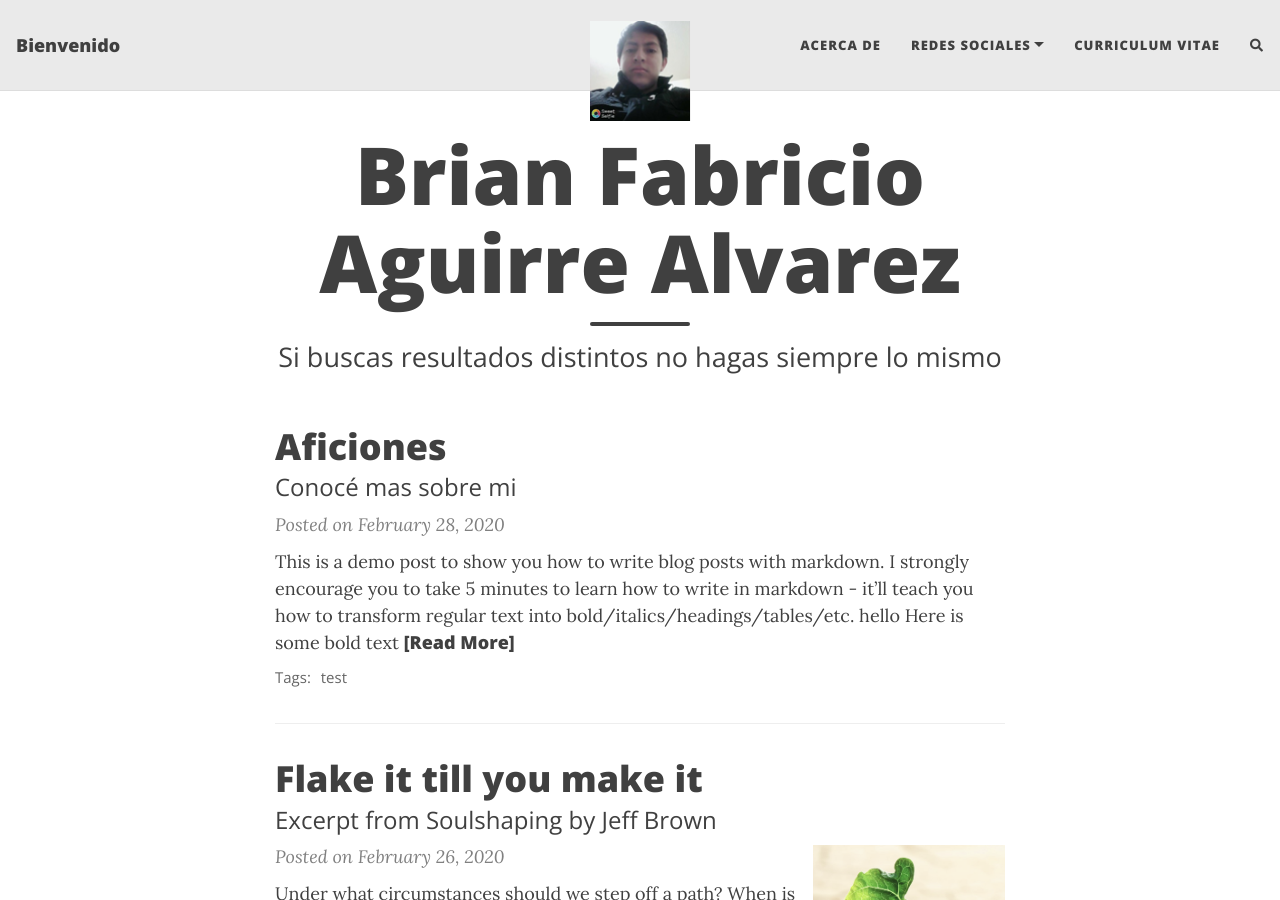
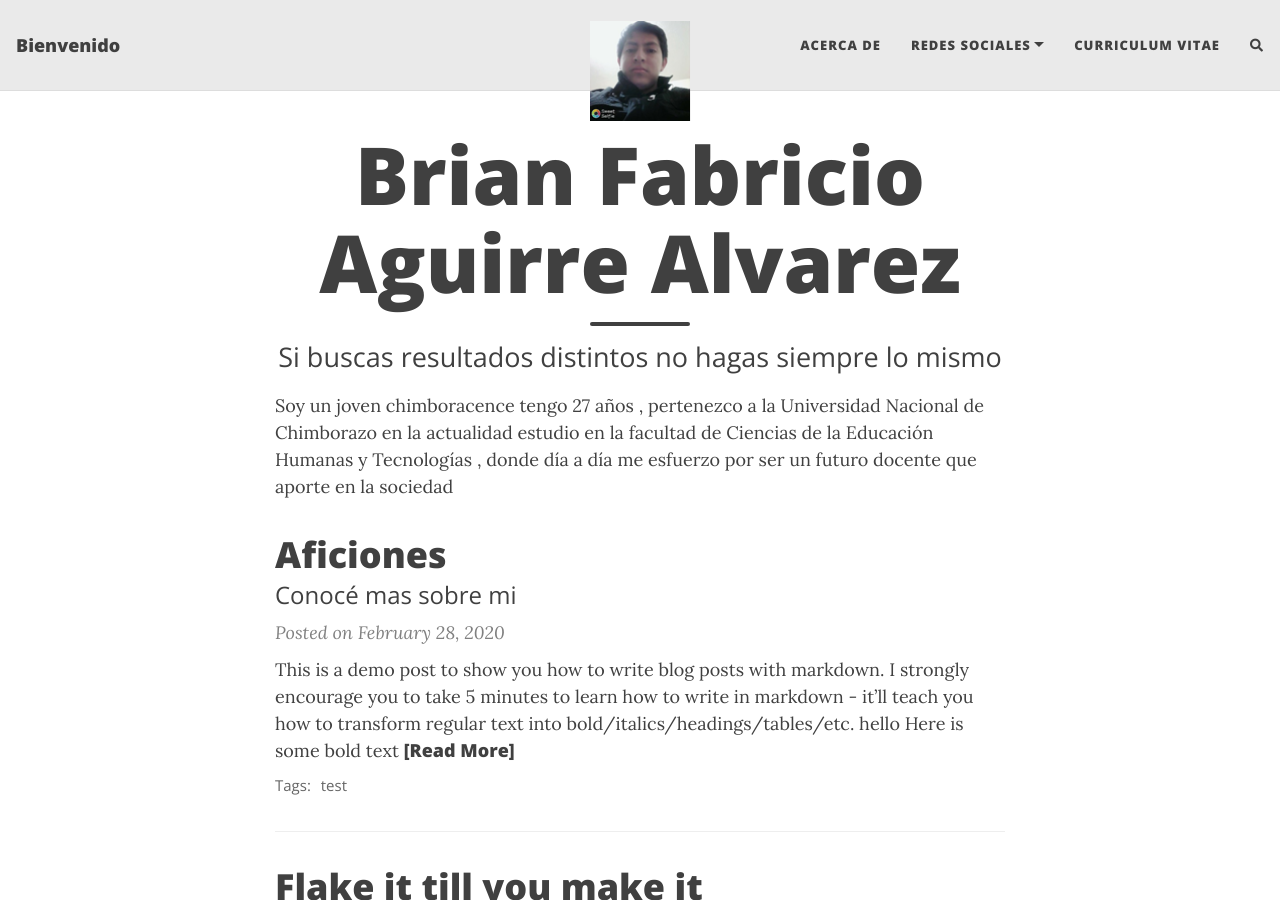
Before and after one commit to Brian27alv/Brian27alv.github.io, a Jekyll site: the page built from index.html, in a window 1280 px wide and 900 px high. Built offline with Jekyll 4.4.1, drawn with Linux system fonts in a browser that asks for light colours; nearby versions of some CDN libraries; the list of posts is cut into pages by our own code; comment, search, counter and statistics services are not loaded.

Commit message:
Update index.html

```diff
--- a/index.html
+++ b/index.html
@@ -1,6 +1,8 @@
 ---
 layout: home
 title: Brian Fabricio Aguirre Alvarez
-subtitle: "En esta página encontrarás información acerca de mi"
 subtitle: "Si buscas resultados distintos no hagas siempre lo mismo"
 ---
+Soy un joven chimboracence tengo 27 años , pertenezco a la Universidad Nacional de Chimborazo en la actualidad
+estudio en la facultad de Ciencias de la Educación Humanas y Tecnologías ,
+donde día a día me esfuerzo por ser un futuro docente que aporte en la sociedad
```
